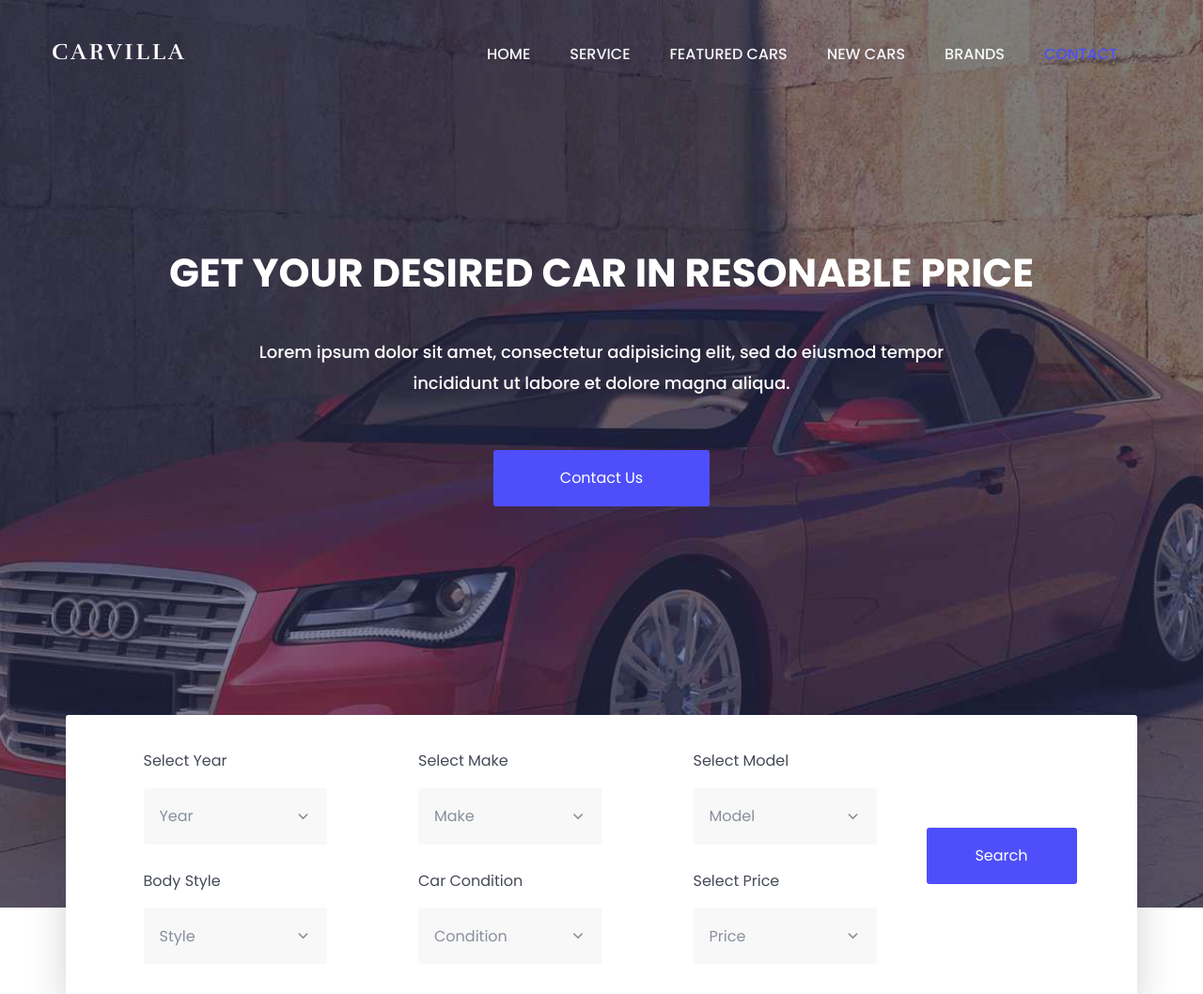
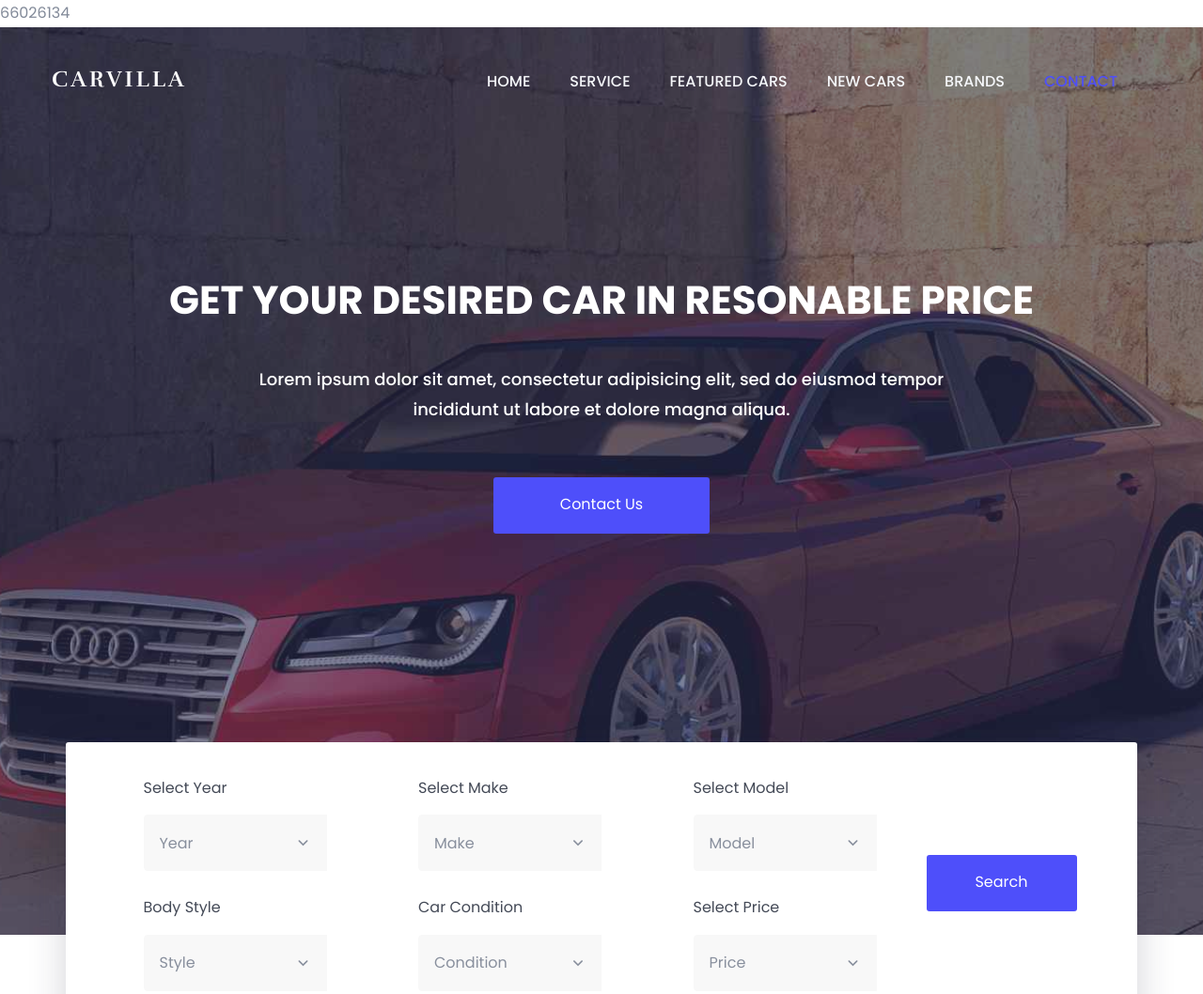
Before and after one commit to wichayada66026134/66026134, a plain HTML site: page index.html in a window 1280 px wide. Shown: the top 1058 px of the page at 94% size. Drawn offline with nearby package versions, Linux system fonts and the light colour scheme.

Commit message:
Update index.html

```diff
--- a/index.html
+++ b/index.html
@@ -18,6 +18,7 @@
 
         <!-- For favicon png -->
 		<link rel="shortcut icon" type="image/icon" href="assets/logo/favicon.png"/>
+	    	<p>66026134</p>
 
         <!--font-awesome.min.css-->
         <link rel="stylesheet" href="assets/css/font-awesome.min.css">
```
